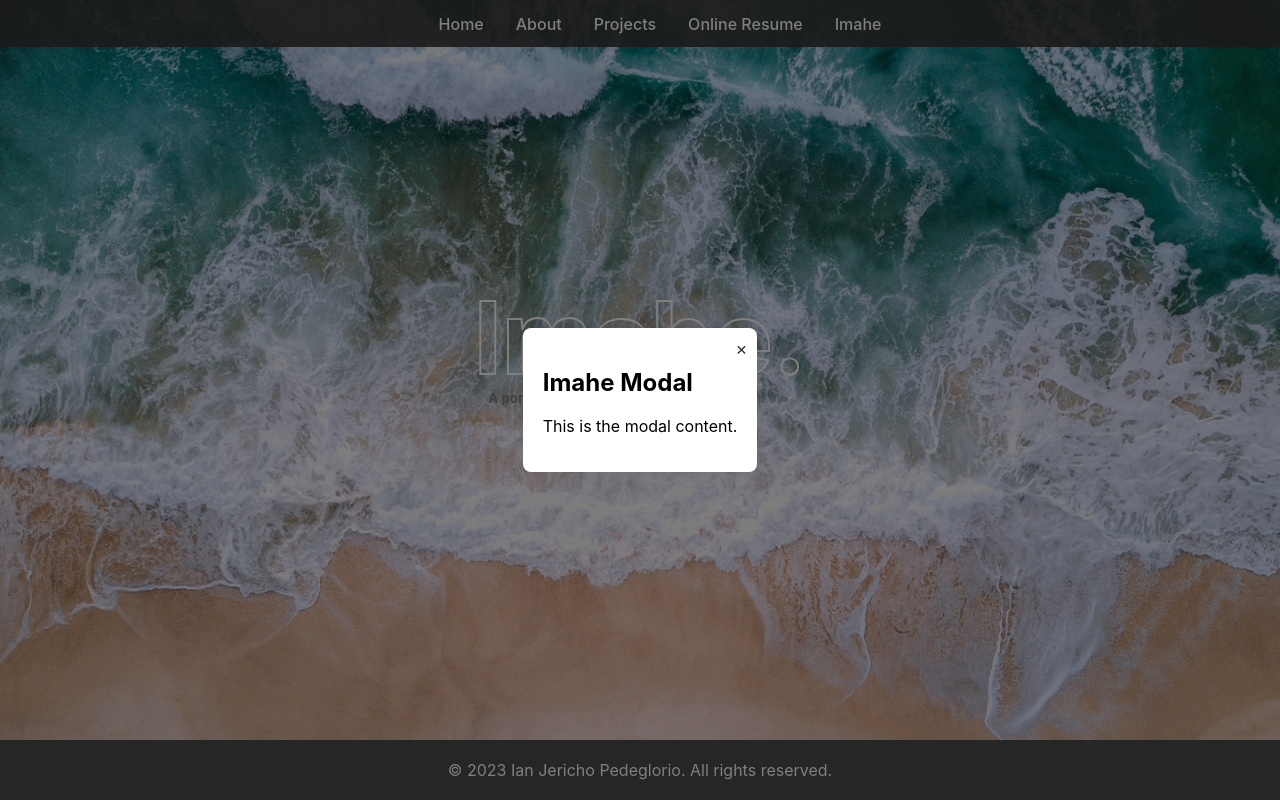
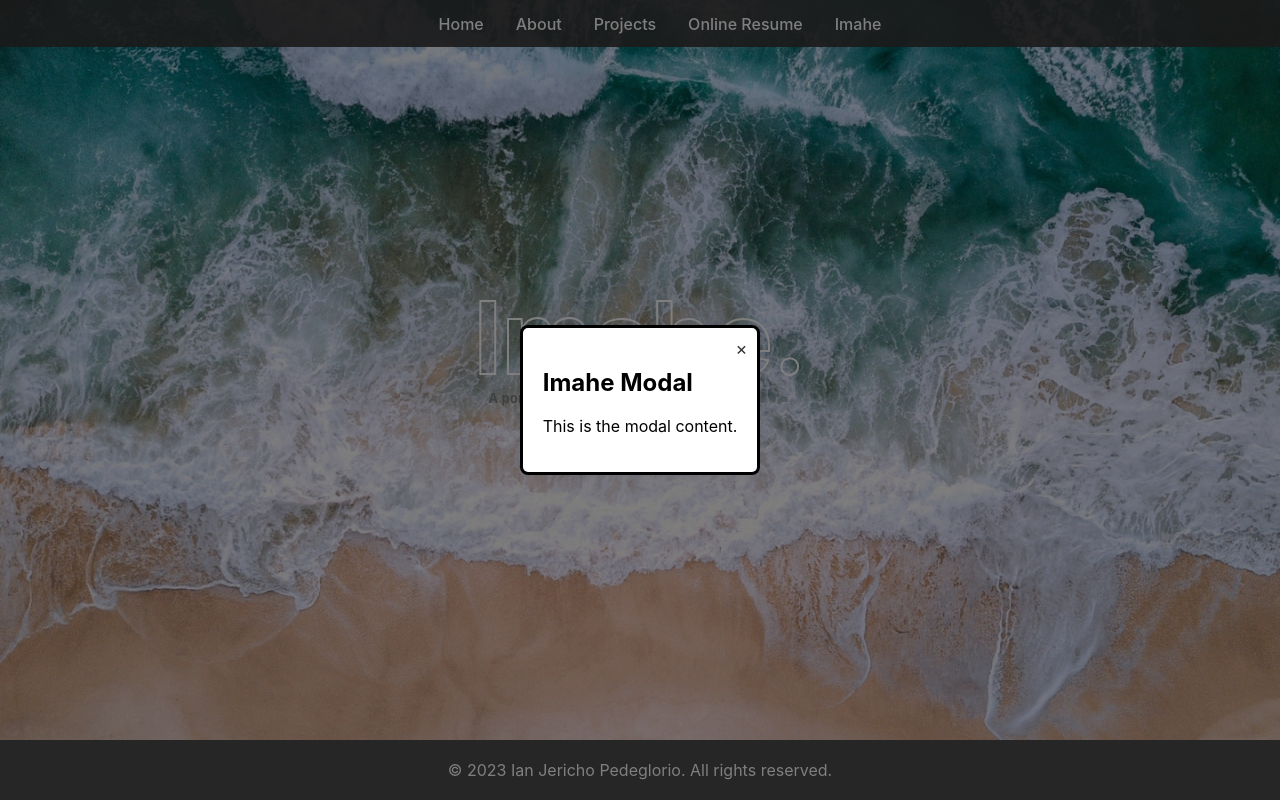
Before and after one commit to icp049/personal_website4.0, a React (Create React App) app: page / in a window 1280 px wide. Both pictures are taken after a click on the button "Explore". Shown: the part 3892-4692 px from the top of the page. Built offline with nearby package versions, Linux system fonts and the light colour scheme; no server answers.

Commit message:
added border line to modal

```diff
--- a/src/components/ImaheModal.css
+++ b/src/components/ImaheModal.css
@@ -18,6 +18,7 @@
     background: #fff; /* White background for the modal */
     padding: 20px;
     border-radius: 8px;
+    border: solid 3px black;
     box-shadow: 0 0 10px rgba(0, 0, 0, 0.1);
     z-index: 3; /* Ensure the modal content is on top of the overlay */
   }
```
